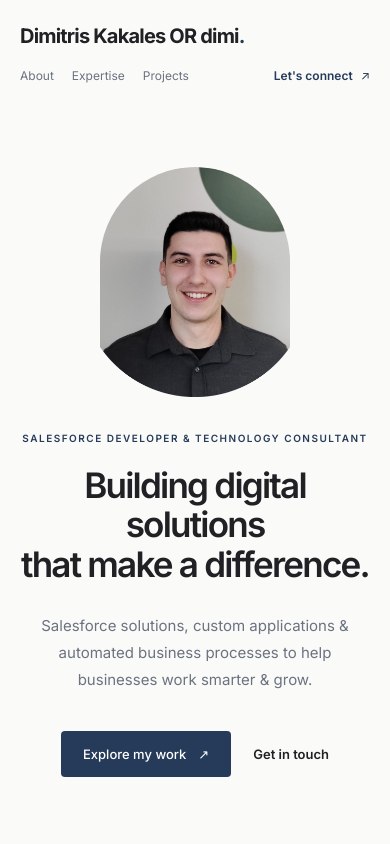
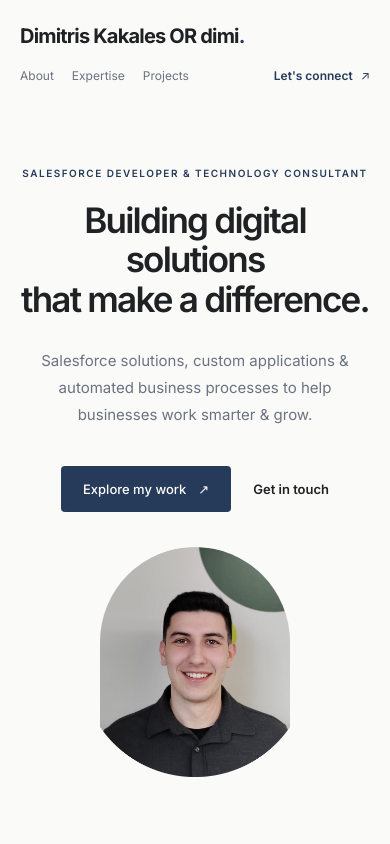
Before and after one commit to dkak/dimi-portfolio, a React (Vite) app: page / in a window 390 px wide. Shown: the top 844 px of the page. Built offline with nearby package versions, Linux system fonts and the light colour scheme.

Commit message:
photo after text & contact form border styling

```diff
--- a/src/App.css
+++ b/src/App.css
@@ -229,7 +229,7 @@
     width: 190px;
     height: 230px;
     align-self: center;
-    order: -1;
+    order: 1;
   }
 
   .hero-content {
@@ -646,7 +646,7 @@
 .form-group textarea {
   width: 100%;
   padding: 14px 15px;
-  border: 1px solid var(--color-border);
+  border: 1px solid #D0D2CE;
   border-radius: 4px;
   background: #FAFAF8;
   color: var(--color-text);
```
